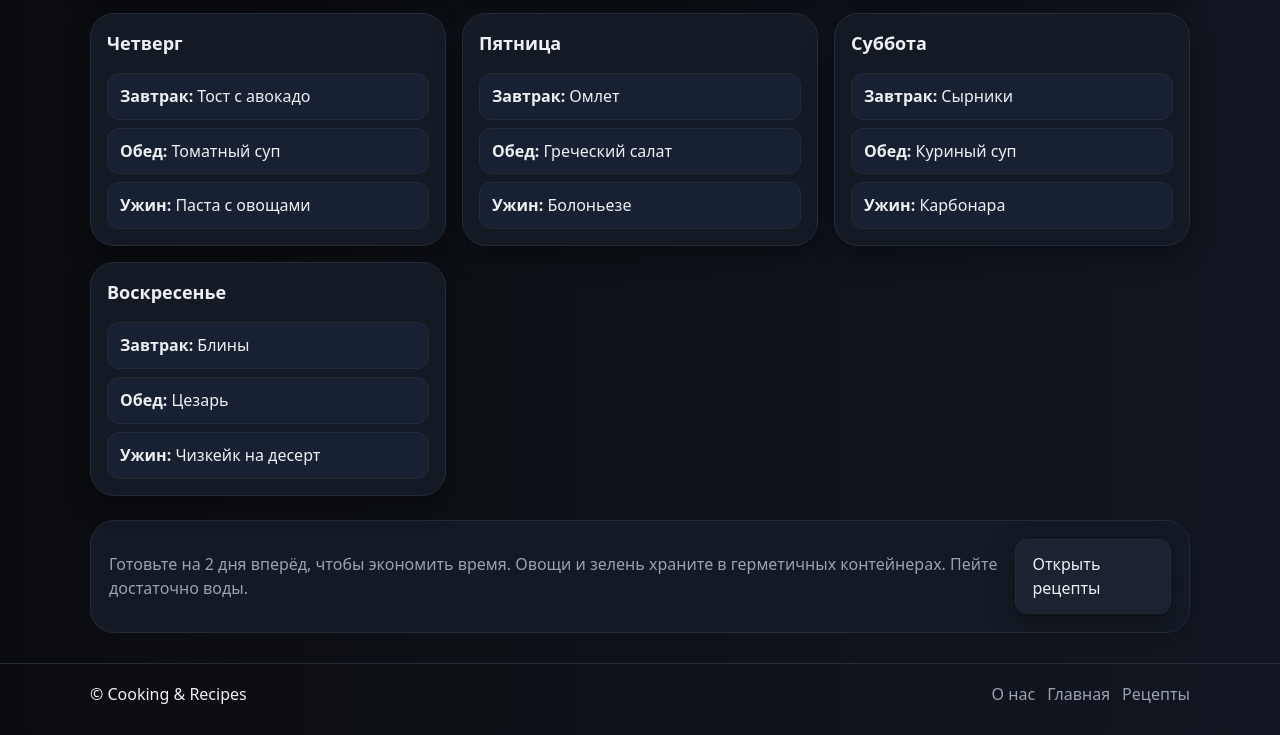
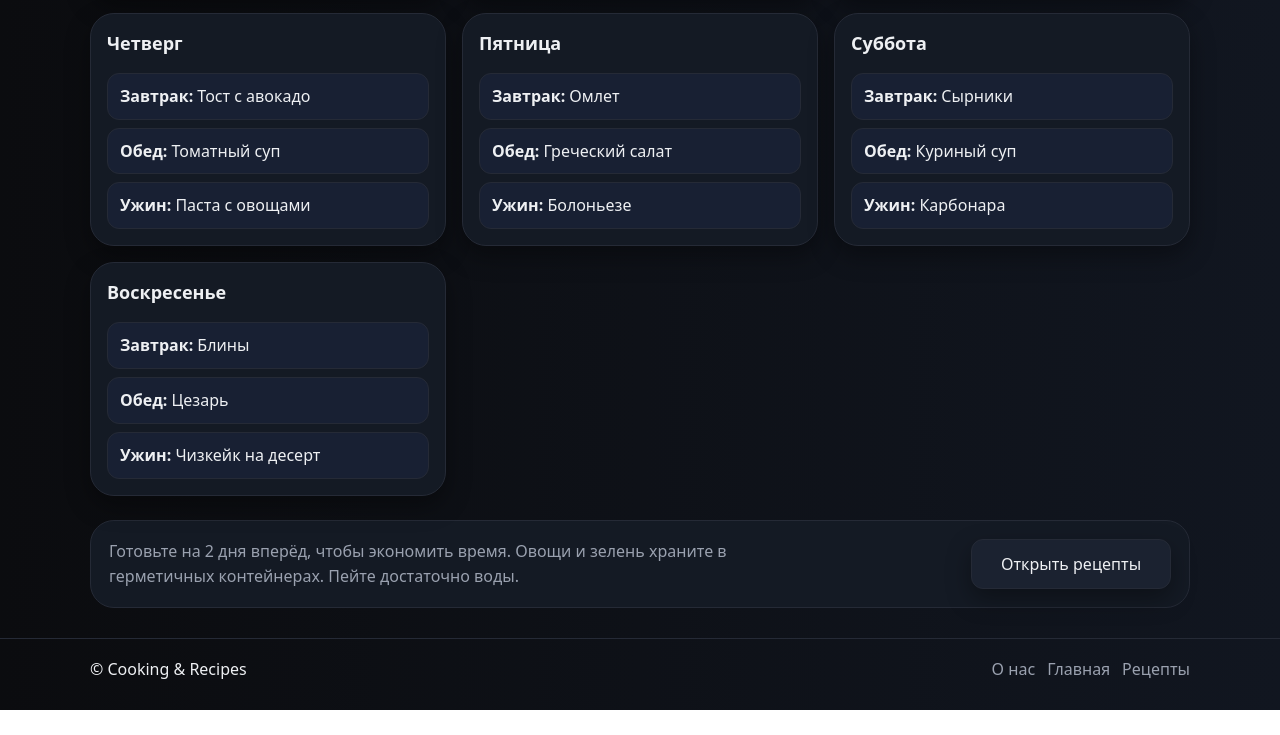
Before and after one commit to sweezyxxx/front, a plain HTML site: page meal-plans.html in a window 1280 px wide. Shown: the part 449-1184 px from the top of the page. After the commit the page ends 1159 px from the top, so only its background shows below. Drawn offline with Linux system fonts and the light colour scheme.

Commit message:
fix some issues

```diff
--- a/style.css
+++ b/style.css
@@ -12,15 +12,16 @@
 	--shadow: 0 10px 25px rgba(0, 0, 0, .35);
 }
 
+html,
+body {
+	height: 45%;
+}
+
 * {
 	box-sizing: border-box;
     scroll-behavior: smooth;
 }
 
-html,
-body {
-	height: 100%;
-}
 
 body {
 	margin: 0;
@@ -377,8 +378,13 @@ a {
 }
 
 .note p {
-	margin: 0;
-	color: var(--muted);
+    margin: 0;
+    color: var(--muted);
+    max-width: 700px;
+}
+
+.note a {
+    min-width: 200px;
 }
 
 @media (max-width: 680px) {
```
